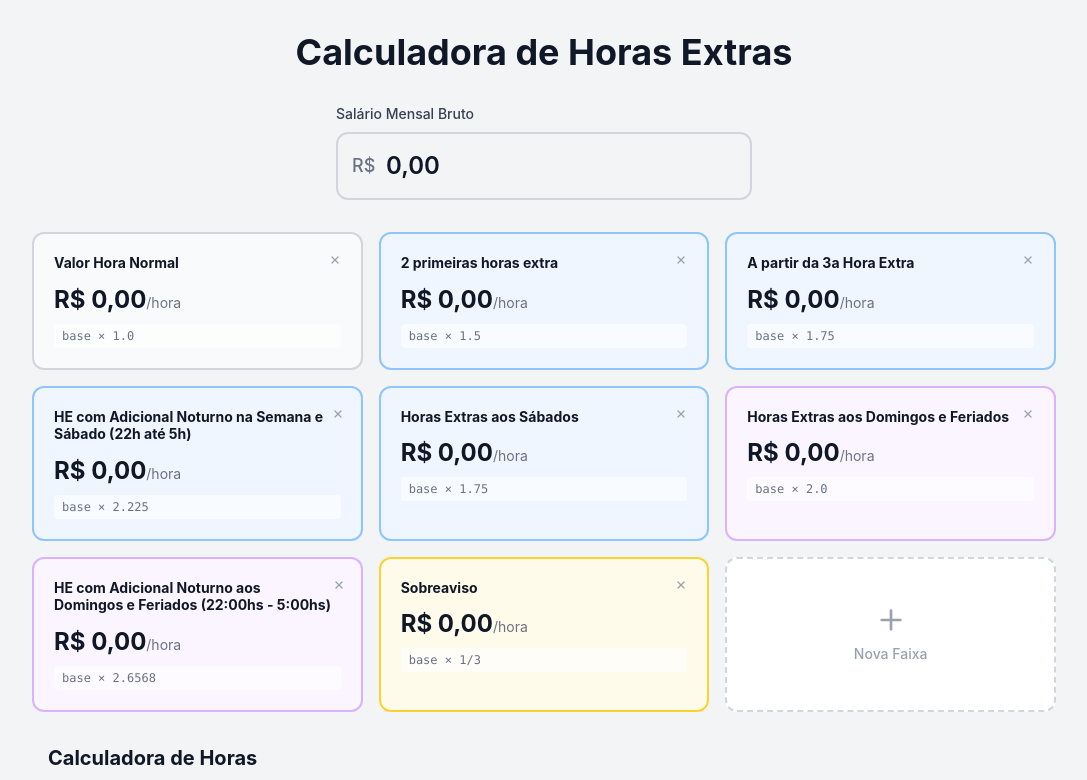
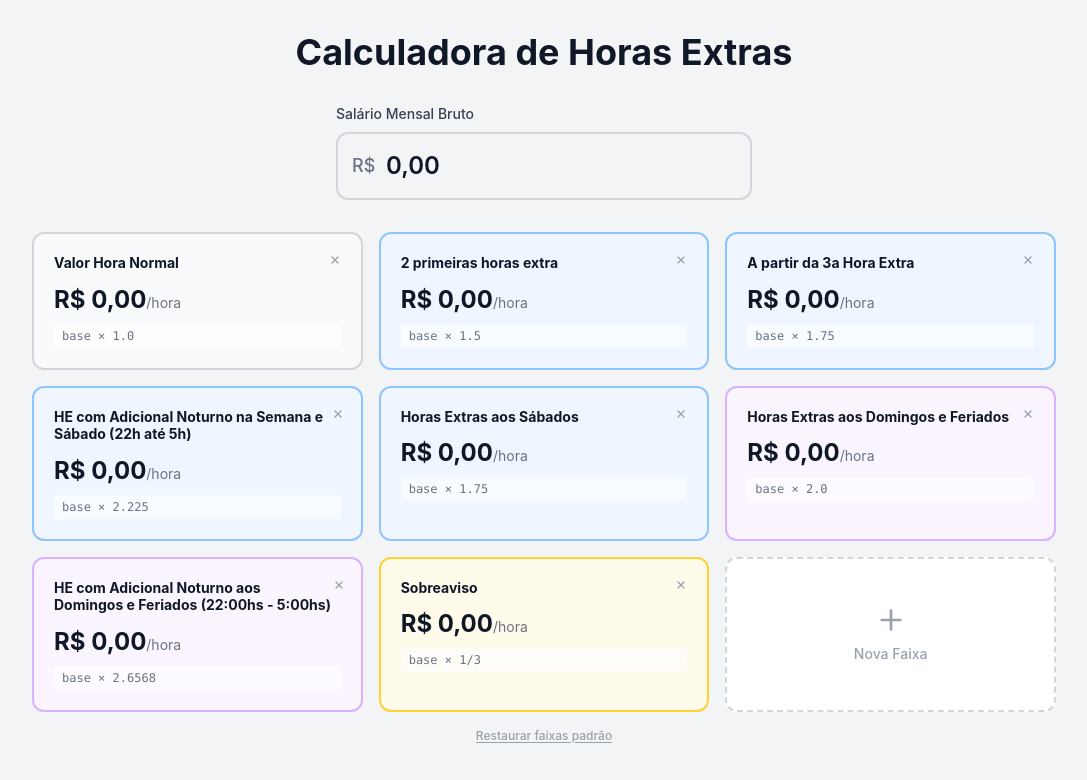
Before and after one commit to paulograbin/horasExtras, a React (Vite) app: page / in a window 1280 px wide. Shown: the top 780 px of the page, without its empty margins (96-1183 px from the left). Built offline with nearby package versions, Linux system fonts and the light colour scheme.

Commit message:
Add option to restore default bands

```diff
--- a/src/App.tsx
+++ b/src/App.tsx
@@ -49,6 +49,11 @@ function App() {
     setBands((prev) => [...prev, newBand]);
   };
 
+  const resetBands = () => {
+    logEvent('bands_reset', { previousCount: bands.length });
+    setBands(DEFAULT_BANDS);
+  };
+
   return (
     <div className="min-h-screen bg-gray-100 flex flex-col">
       <Header />
@@ -57,6 +62,7 @@ function App() {
         results={results}
         onDeleteBand={deleteBand}
         onAddBand={addBand}
+        onResetBands={resetBands}
       />
       <HoursCalculator results={results} />
     </div>
--- a/src/components/ResultsGrid.tsx
+++ b/src/components/ResultsGrid.tsx
@@ -6,9 +6,10 @@ interface ResultsGridProps {
   results: CalculationResult[];
   onDeleteBand: (bandId: string) => void;
   onAddBand: (name: string, multiplier: number) => void;
+  onResetBands: () => void;
 }
 
-export function ResultsGrid({ results, onDeleteBand, onAddBand }: ResultsGridProps) {
+export function ResultsGrid({ results, onDeleteBand, onAddBand, onResetBands }: ResultsGridProps) {
   const [adding, setAdding] = useState(false);
   const [newName, setNewName] = useState('');
   const [newMultiplier, setNewMultiplier] = useState('');
@@ -21,6 +22,12 @@ export function ResultsGrid({ results, onDeleteBand, onAddBand }: ResultsGridPro
     setNewName('');
     setNewMultiplier('');
     setAdding(false);
+  };
+
+  const handleReset = () => {
+    if (window.confirm('Restaurar as faixas padrão? As faixas personalizadas serão removidas.')) {
+      onResetBands();
+    }
   };
 
   if (results.length === 0) return null;
@@ -83,6 +90,15 @@ export function ResultsGrid({ results, onDeleteBand, onAddBand }: ResultsGridPro
           </button>
         )}
       </div>
+
+      <div className="max-w-5xl mx-auto mt-4 flex justify-center">
+        <button
+          onClick={handleReset}
+          className="text-xs font-medium text-gray-400 hover:text-gray-600 underline underline-offset-2 transition-colors"
+        >
+          Restaurar faixas padrão
+        </button>
+      </div>
     </div>
   );
 }
```
Also changed, not shown: 1 other file (tests, documents, lock files or other folders).
